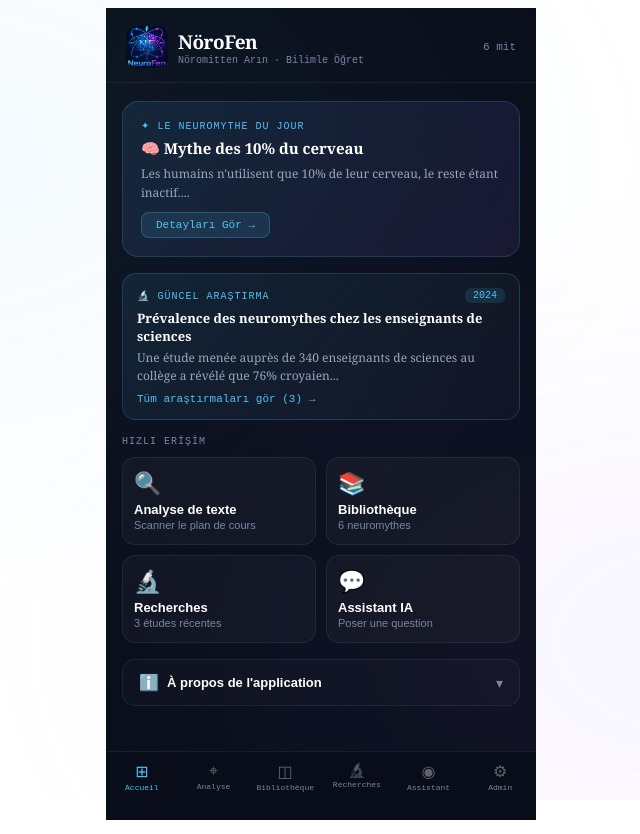
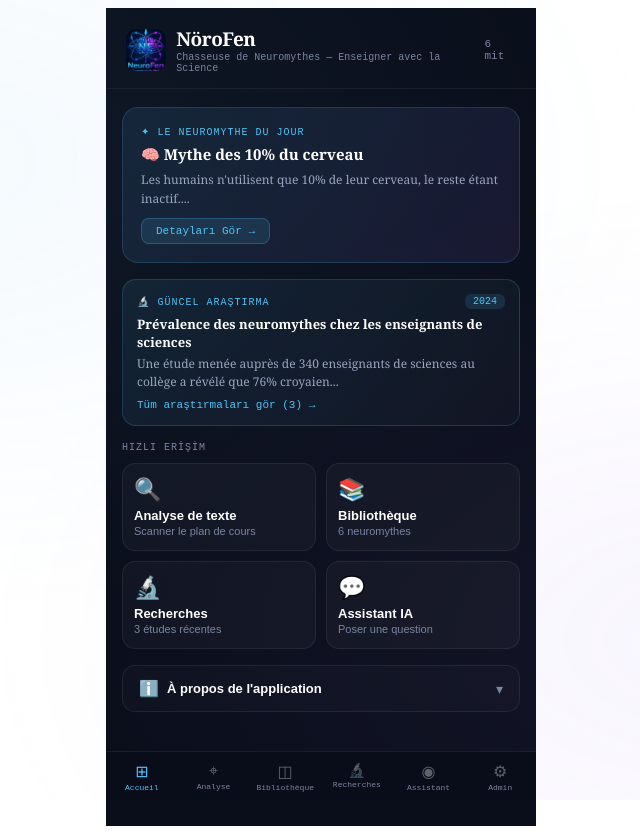
Before and after one commit to mustafayapayzeka/neurofen-fr, a React (Vite) app: page / in a window 1280 px wide. Shown: the whole page, without its empty margins (319-959 px from the left). Built offline with nearby package versions, Linux system fonts and the light colour scheme.

Commit message:
Update subtitle text in App component

```diff
--- a/src/App.jsx
+++ b/src/App.jsx
@@ -247,7 +247,7 @@ export default function App() {
             <img src="/logo.png" alt="NöroFen Logo" style={{ width:42, height:42, borderRadius:10, objectFit:"cover" }}/>
             <div>
               <div style={{ fontSize:19, fontWeight:700, color:"#fff", letterSpacing:"-0.5px" }}>NöroFen</div>
-              <div style={{ fontSize:10, color:"#7986a3", fontFamily:"monospace" }}>Nöromitten Arın · Bilimle Öğret</div>
+              <div style={{ fontSize:10, color:"#7986a3", fontFamily:"monospace" }}>Chasseuse de Neuromythes — Enseigner avec la Science</div>
             </div>
             <div style={{ marginLeft:"auto", fontSize:11, color:"#7986a3", fontFamily:"monospace" }}>{mitler.length} mit</div>
           </div>
```
